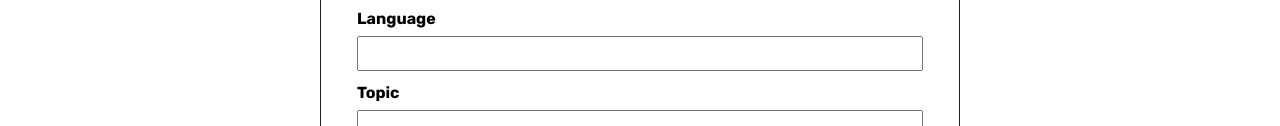
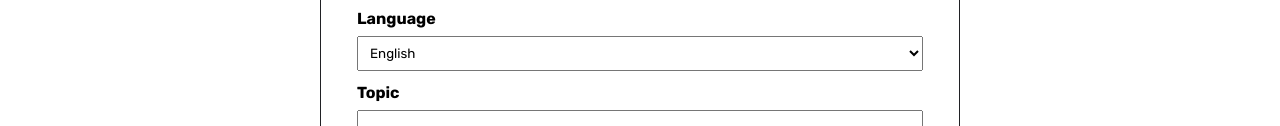
Before and after one commit to Guirdo/gutendex-front-end, a website built with Vite: page pages/add-new-book/index.html in a window 1280 px wide. Shown: the part 357-483 px from the top of the page. Built offline with nearby package versions, Linux system fonts and the light colour scheme.

Commit message:
change language field to a select field

```diff
--- a/pages/add-new-book/index.html
+++ b/pages/add-new-book/index.html
@@ -49,7 +49,10 @@
       </div>
       <div class="form-group">
         <label>Language</label>
-        <input id="language" type="text" >
+        <select id="language">
+          <option value="en" selected>English</option>
+          <option value="es">Spanish</option>
+        </select>
       </div>
       <div class="form-group">
         <label>Topic</label>
```
